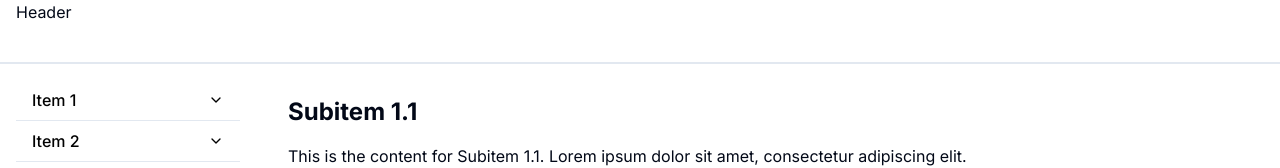
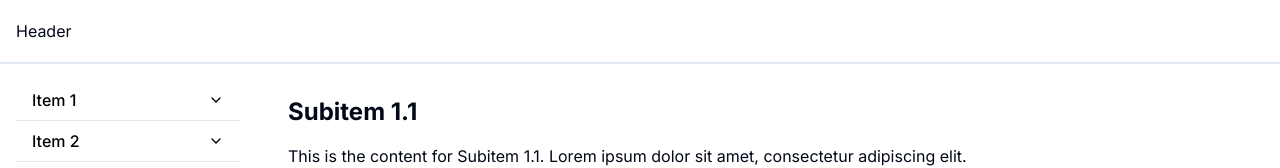
Before and after one commit to ion-guzun/cvupt2.0, a Next.js app: page / in a window 1280 px wide. Shown: the top 168 px of the page. Built offline with nearby package versions, Linux system fonts and the light colour scheme.

Commit message:
mounted clerk

```diff
--- a/app/layout.tsx
+++ b/app/layout.tsx
@@ -1,6 +1,7 @@
 import type { Metadata } from "next";
 import { Inter } from "next/font/google";
 import "./globals.css";
+import { ClerkProvider } from "@clerk/nextjs";
 
 const inter = Inter({ subsets: ["latin"] });
 
@@ -15,8 +16,10 @@ export default function RootLayout({
   children: React.ReactNode;
 }>) {
   return (
-    <html lang="en">
-      <body className={inter.className}>{children}</body>
-    </html>
+    <ClerkProvider>
+      <html lang="en">
+        <body className={inter.className}>{children}</body>
+      </html>
+    </ClerkProvider>
   );
 }
--- a/components/Header.tsx
+++ b/components/Header.tsx
@@ -1,7 +1,10 @@
+import { UserButton } from "@clerk/nextjs";
+
 export const Header = () => {
     return (
-      <header className="h-16 w-full border-b-2 border-slate-200 px-4">
-        Header
-      </header>
+        <header className="h-16 w-full border-b-2 border-slate-200 px-4 flex items-center justify-between">
+            <div>Header</div>
+            <UserButton/>
+        </header>
     );
-  };
+};
--- a/package.json
+++ b/package.json
@@ -9,6 +9,7 @@
     "lint": "next lint"
   },
   "dependencies": {
+    "@clerk/nextjs": "^5.1.2",
     "@radix-ui/react-accordion": "^1.1.2",
     "class-variance-authority": "^0.7.0",
     "clsx": "^2.1.1",
```
Also changed, not shown: middleware.ts (added, +13 -0 lines), 1 other file (tests, documents, lock files or other folders).
